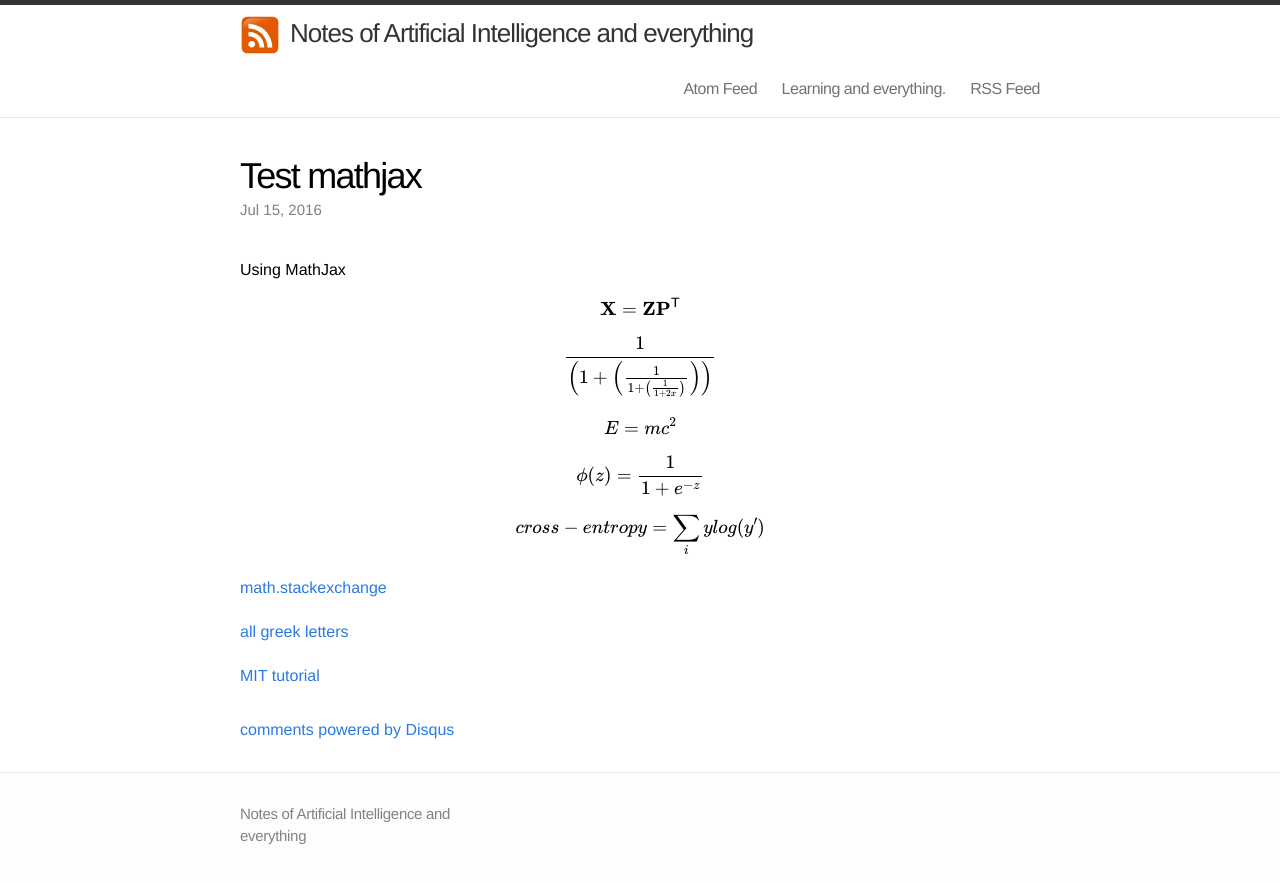
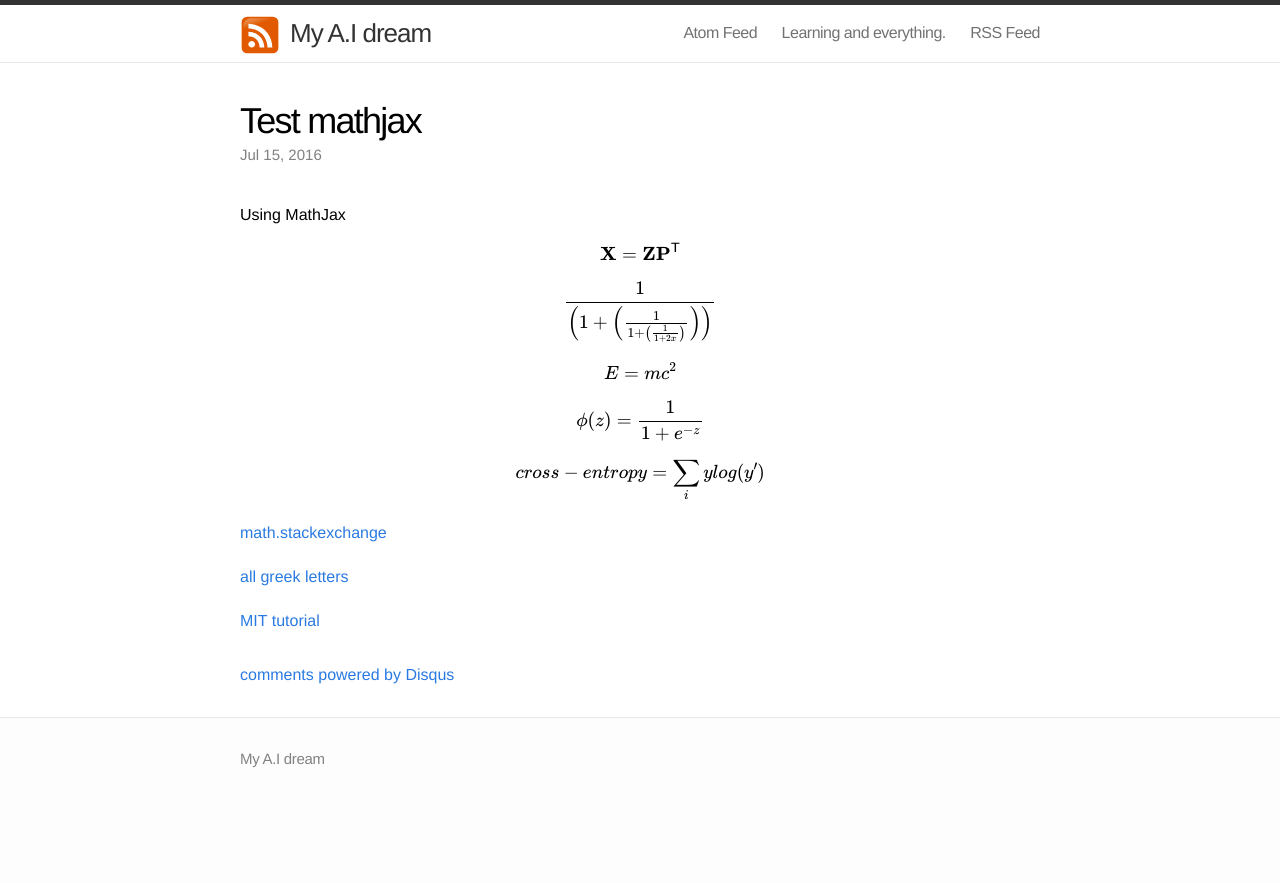
Before and after one commit to BrianPin/brianpin.github.io, a Jekyll site: the page built from _posts/2016-07-15-initial-mathjax-test.markdown, in a window 1280 px wide. Shown: the top 883 px of the page. Built offline with Jekyll 4.4.1, drawn with Linux system fonts in a browser that asks for light colours; formulas are drawn with MathJax 3; comment, search, counter and statistics services are not loaded.

Commit message:
change to another title

```diff
--- a/_config.yml
+++ b/_config.yml
@@ -15,7 +15,7 @@ highlighter: rouge
 # Themes are encouraged to use these universal variables
 # so be sure to set them if your theme uses them.
 #
-title : Notes of Artificial Intelligence and everything
+title : My A.I dream
 tagline: An apple a day keeps the doctor away
 author :
   github : BrianPin
```
